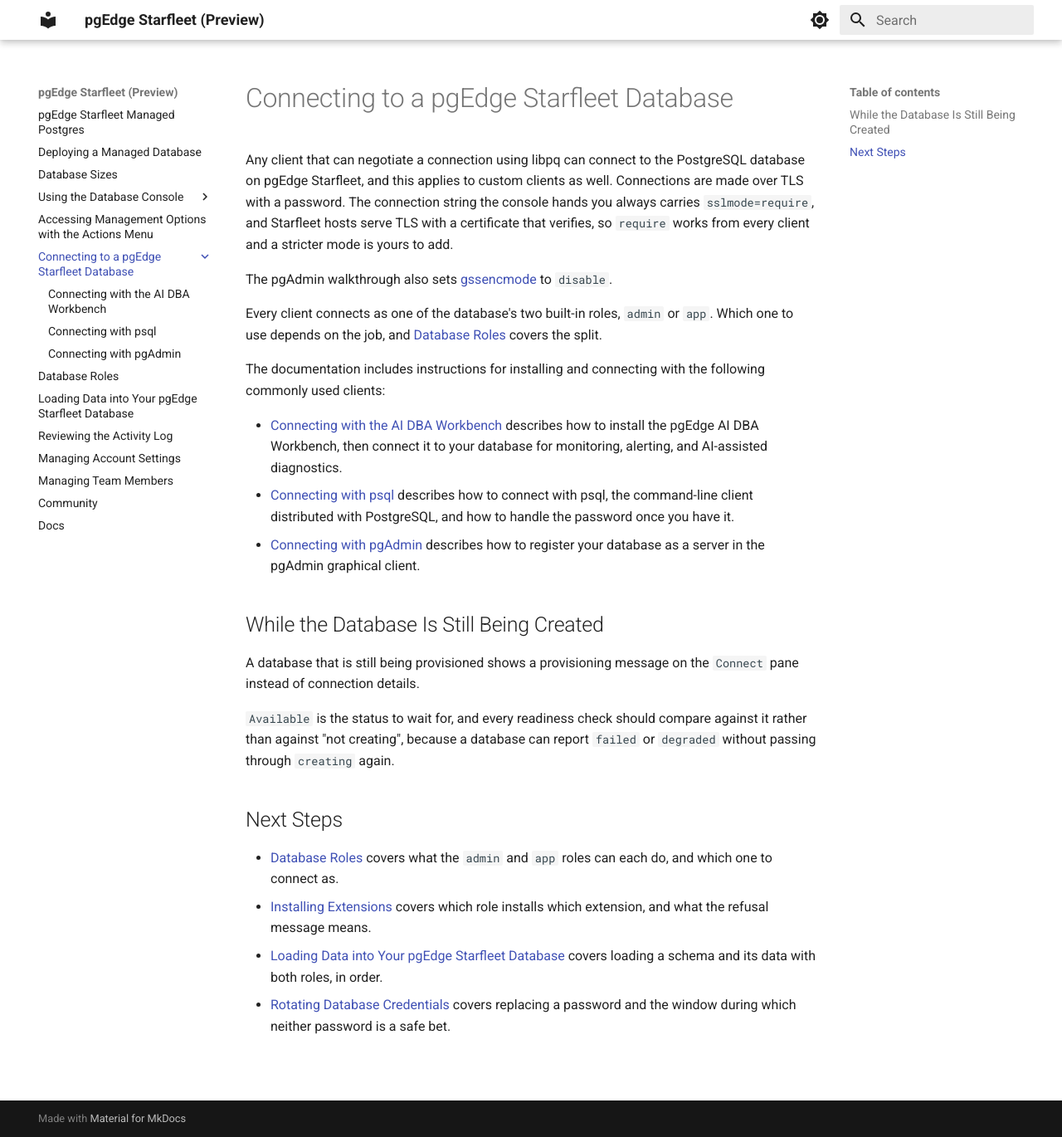
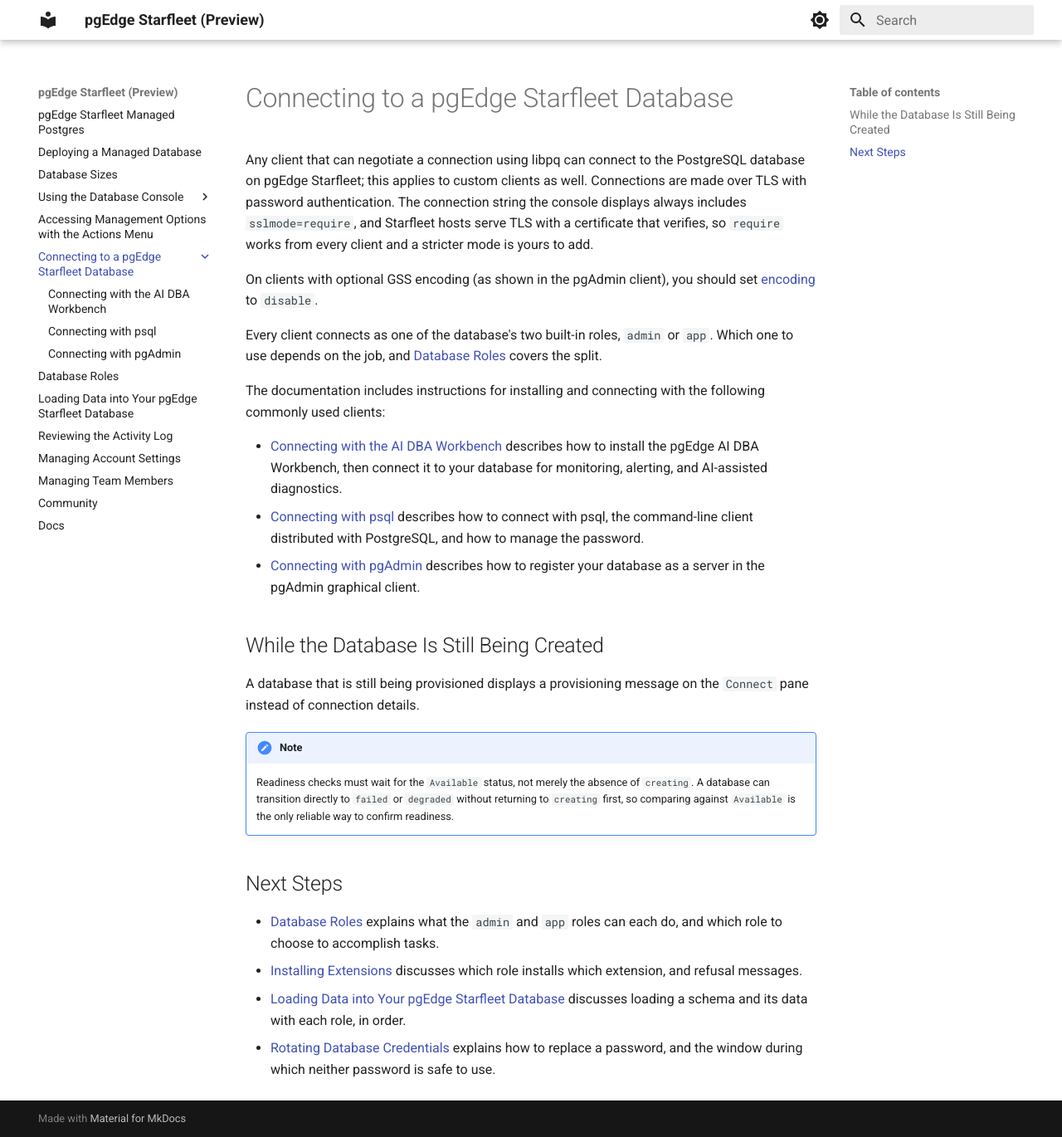
Before and after one commit to pgEdge/pgedge-starfleet-docs, an MkDocs documentation site: the page built from docs/connecting/index.md, in a window 1280 px wide and 1370 px high. Shown: the whole window at 83% size. Built offline with MkDocs 1.6.1 and Material for MkDocs 9.7.7, drawn with Linux system fonts in a browser that asks for light colours.

Commit message:
Refine connection documentation for pgEdge Starfleet
Updated text for clarity and consistency in the documentation regarding connecting to a pgEdge Starfleet Database.

Removed colloquialisms, changed to slightly more formal technical voice.

```diff
--- a/docs/connecting/index.md
+++ b/docs/connecting/index.md
@@ -1,14 +1,15 @@
 # Connecting to a pgEdge Starfleet Database
 
 Any client that can negotiate a connection using libpq can connect to the
-PostgreSQL database on pgEdge Starfleet, and this applies to custom clients as
-well. Connections are made over TLS with a password. The connection string the
-console hands you always carries `sslmode=require`, and Starfleet hosts serve
-TLS with a certificate that verifies, so `require` works from every client and
-a stricter mode is yours to add.
+PostgreSQL database on pgEdge Starfleet; this applies to custom clients as
+well. Connections are made over TLS with password authentication. The connection
+string the console displays always includes `sslmode=require`, and Starfleet
+hosts serve TLS with a certificate that verifies, so `require` works from every
+client and a stricter mode is yours to add.
 
-The pgAdmin walkthrough also sets
-[gssencmode](https://www.postgresql.org/docs/current/libpq-connect.html#LIBPQ-CONNECT-GSSENCMODE)
+On clients with optional GSS encoding  (as shown in the pgAdmin client), you
+should set
+[encoding](https://www.postgresql.org/docs/current/libpq-connect.html#LIBPQ-CONNECT-GSSENCMODE)
 to `disable`.
 
 Every client connects as one of the database's two built-in roles, `admin` or
@@ -22,28 +23,31 @@ the following commonly used clients:
   install the pgEdge AI DBA Workbench, then connect it to your database for
   monitoring, alerting, and AI-assisted diagnostics.
 * [Connecting with psql](psql.md) describes how to connect with psql, the
-  command-line client distributed with PostgreSQL, and how to handle the
-  password once you have it.
+  command-line client distributed with PostgreSQL, and how to manage the
+  password.
 * [Connecting with pgAdmin](pgadmin.md) describes how to register your
   database as a server in the pgAdmin graphical client.
 
 ## While the Database Is Still Being Created
 
-A database that is still being provisioned shows a provisioning message on
+A database that is still being provisioned displays a provisioning message on
 the `Connect` pane instead of connection details.
 
-`Available` is the status to wait for, and every readiness check should compare
-against it rather than against "not creating", because a database can report
-`failed` or `degraded` without passing through `creating` again.
+!!! note
+
+    Readiness checks must wait for the `Available` status, not merely the
+    absence of `creating`. A database can transition directly to `failed`
+    or `degraded` without returning to `creating` first, so comparing against
+    `Available` is the only reliable way to confirm readiness.
 
 ## Next Steps
 
-* [Database Roles](../roles.md) covers what the `admin` and `app` roles can
-  each do, and which one to connect as.
-* [Installing Extensions](../managed/using/extensions.md) covers which role
-  installs which extension, and what the refusal message means.
+* [Database Roles](../roles.md) explains what the `admin` and `app` roles can
+  each do, and which role to choose to accomplish tasks.
+* [Installing Extensions](../managed/using/extensions.md) discusses which role
+  installs which extension, and refusal messages.
 * [Loading Data into Your pgEdge Starfleet Database](../loading_data.md)
-  covers loading a schema and its data with both roles, in order.
+  discusses loading a schema and its data with each role, in order.
 * [Rotating Database Credentials](../managed/using/rotate_credentials.md)
-  covers replacing a password and the window during which neither password
-  is a safe bet.
+  explains how to replace a password, and the window during which neither
+  password is safe to use.
```
